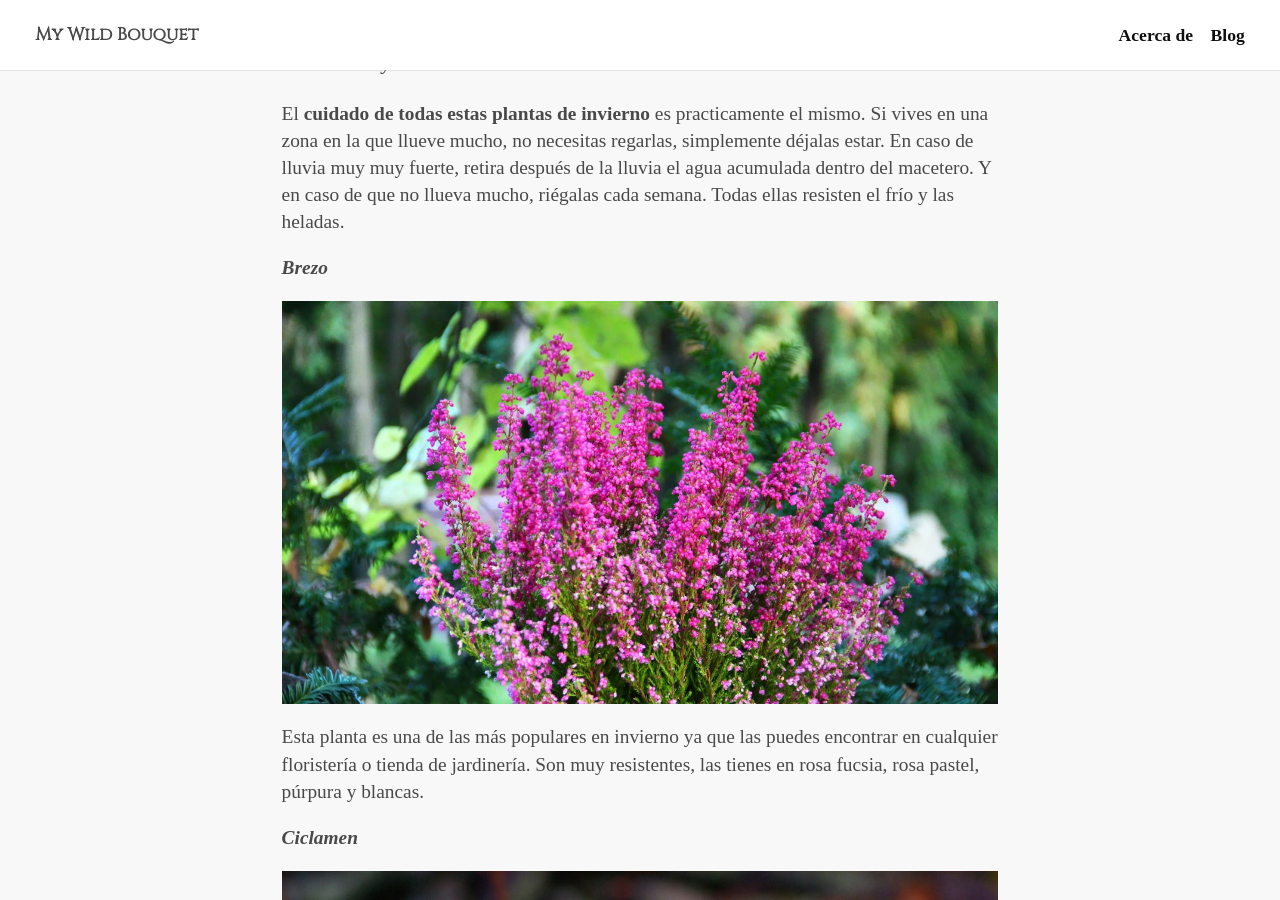
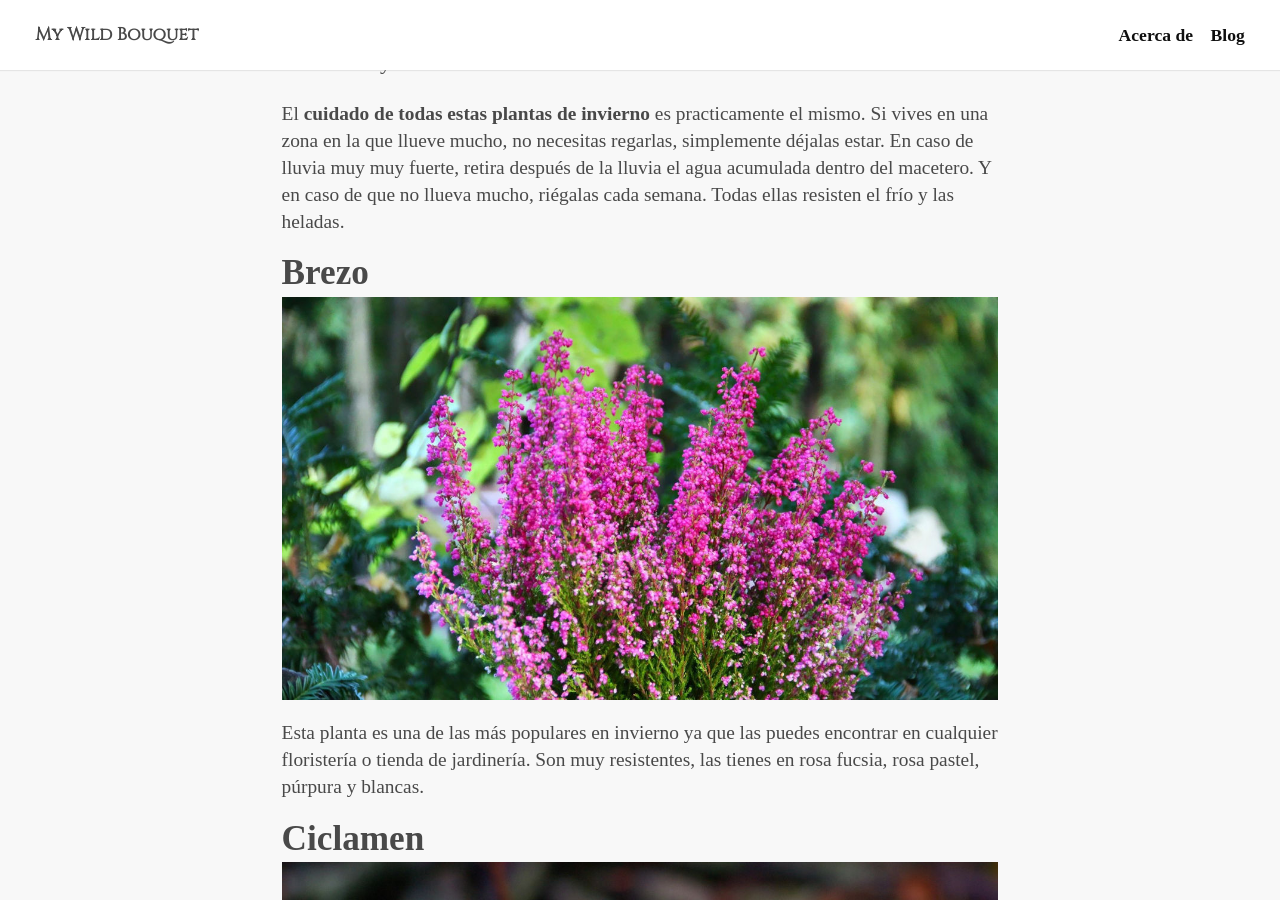
Before and after one commit to keyvanakbary/ramosilvestre.com, a Jekyll site: the page built from src/_posts/2017-12-19-plantas-de-invierno.md, in a window 1280 px wide and 900 px high, scrolled down 1188 px. Built offline with Jekyll 4.4.1, drawn with Linux system fonts in a browser that asks for light colours; some web fonts are replaced.

Commit message:
Update headers

```diff
--- a/src/_posts/2017-12-19-plantas-de-invierno.md
+++ b/src/_posts/2017-12-19-plantas-de-invierno.md
@@ -16,35 +16,35 @@ tags:
   El **cuidado de todas estas plantas de invierno** es practicamente el mismo. Si vives en una zona en la que llueve mucho, no necesitas regarlas, simplemente déjalas estar. En caso de lluvia muy muy fuerte, retira después de la lluvia el agua acumulada dentro del macetero. Y en caso de que no llueva mucho, riégalas cada semana.
  Todas ellas resisten el frío y las heladas.
 
-  _**Brezo**_
+### Brezo
 
  ![Plantas de invierno](/assets/images/posts/planta-invierno-brezo.jpg)
 
 Esta planta es una de las más populares en invierno ya que las puedes encontrar en cualquier floristería o tienda de jardinería. Son muy resistentes, las tienes en rosa fucsia, rosa pastel, púrpura y blancas.
 
 
-_**Ciclamen**_
+### Ciclamen
 
 ![Plantas de invierno](/assets/images/posts/planta-invierno-ciclamen.jpg)
 
 El cliclamen es una de las reinas del invierno. Florecen desde el otoño hasta la primavera. Las puedes plantar o poner en un macetero con otras plantas de temporada. Desprenden un rico aroma dulce y las tienes en múltiples colores como rojo, blanco, rosa, violeta etc.
 
 
-_**Pensamientos**_
+### Pensamientos
 
 ![Plantas de invierno](/assets/images/posts/planta-invierno-pensamientos.jpg)
 
 Los pensamientos son unas plantas con una forma muy divertida y que lucen muy vistosas en maceteros cerca de las ventanas por ejemplo. Las puedes encontrar en infinitos colores. Con estas plantas darás al lugar donde las pongas mucho colorido y brillo.
 
 
-_**Narcisos**_
+### Narcisos
 
 ![Plantas de invierno](/assets/images/posts/planta-invierno-narcisos.jpg)
 
 Estas plantas son bulbos que encontrarás en cualquier sitio de flores y plantas. Son muy económicos, con una fragancia fuerte, los tienes en blanco y amarillo y de diferentes tamaños tanto de altura como el tamaño de la cabeza de la flor.
 
 
-_**Helleborus**_
+### Helleborus
 
 ![Plantas de invierno](/assets/images/posts/planta-invierno-helleborus.jpg)
 
```
